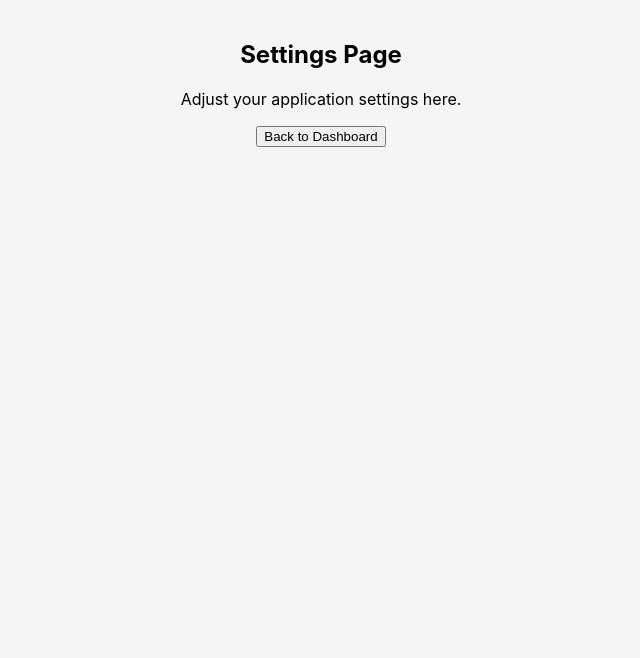
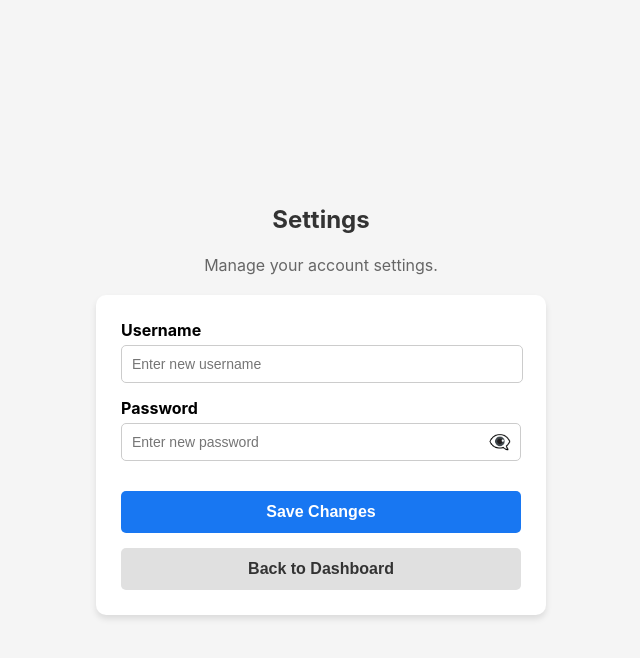
Before and after one commit to team-commitment-issues/team_commitment_issues-SOEN341_Project_W25, a React (Create React App) app in the folder ChatHavenApp/frontend/: page /settings in a window 1280 px wide. Shown: the top 658 px of the page, without its empty margins (319-959 px from the left). Built offline with nearby package versions, Linux system fonts and the light colour scheme.

Commit message:
settings page, allows user to change username and password

```diff
--- a/ChatHavenApp/frontend/src/Pages/Settings.tsx
+++ b/ChatHavenApp/frontend/src/Pages/Settings.tsx
@@ -1,14 +1,61 @@
-import React from "react";
+import React, { useState } from "react";
 import { useNavigate } from "react-router-dom";
+import "../Styles/Settings.css";
 
 const Settings: React.FC = () => {
   const navigate = useNavigate();
+  const [username, setUsername] = useState("");
+  const [password, setPassword] = useState("");
+  const [showPassword, setShowPassword] = useState(false);
+
+  const handleSave = () => {
+    alert("Settings saved successfully!");
+  };
 
   return (
-    <div style={{ padding: "20px", textAlign: "center" }}>
-      <h2>Settings Page</h2>
-      <p>Adjust your application settings here.</p>
-      <button onClick={() => navigate("/dashboard")}>Back to Dashboard</button>
+    <div className="settings-container">
+      <h2 className="settings-title">Settings</h2>
+      <p className="settings-subtitle">Manage your account settings.</p>
+
+      <div className="settings-card">
+        <div className="settings-input-group">
+          <label>Username</label>
+          <input
+            type="text"
+            className="settings-input"
+            placeholder="Enter new username"
+            value={username}
+            onChange={(e) => setUsername(e.target.value)}
+          />
+        </div>
+
+        <div className="settings-input-group">
+          <label>Password</label>
+          <div className="password-container">
+            <input
+              type={showPassword ? "text" : "password"}
+              className="settings-input password-input"
+              placeholder="Enter new password"
+              value={password}
+              onChange={(e) => setPassword(e.target.value)}
+            />
+            <span
+              className="password-toggle"
+              onClick={() => setShowPassword(!showPassword)}
+            >
+              {showPassword ? "👁️" : "👁️‍🗨️"}
+            </span>
+          </div>
+        </div>
+
+        <button className="settings-button save" onClick={handleSave}>
+          Save Changes
+        </button>
+
+        <button className="settings-button back" onClick={() => navigate("/dashboard")}>
+          Back to Dashboard
+        </button>
+      </div>
     </div>
   );
 };
--- /dev/null
+++ b/ChatHavenApp/frontend/src/Styles/Settings.css
@@ -0,0 +1,112 @@
+.settings-container {
+  display: flex;
+  flex-direction: column;
+  align-items: center;
+  justify-content: center;
+  height: 100vh;
+  background-color: #f5f5f5;
+  text-align: center;
+}
+
+.settings-title {
+  font-size: 24px;
+  font-weight: bold;
+  color: #333;
+  margin-bottom: 5px;
+}
+
+.settings-subtitle {
+  color: #666;
+  margin-bottom: 20px;
+  font-size: 16px;
+  max-width: 400px;
+}
+
+
+  .settings-card {
+    background: white;
+    padding: 25px;
+    border-radius: 10px;
+    box-shadow: 0px 4px 6px rgba(0, 0, 0, 0.1);
+    width: 400px;
+    text-align: center;
+  }
+
+
+  .settings-input-group {
+    display: flex;
+    flex-direction: column;
+    text-align: left;
+    margin-bottom: 15px;
+  }
+
+
+  .settings-input-group label {
+    font-weight: bold;
+    margin-bottom: 5px;
+  }
+
+
+  .settings-input {
+    padding: 10px;
+    border: 1px solid #ccc;
+    border-radius: 5px;
+    font-size: 14px;
+    width: calc(100% - 20px);
+    margin: auto;
+    display: block;
+  }
+
+.password-container {
+  position: relative;
+  display: flex;
+  align-items: center;
+}
+
+.password-input {
+  width: 100%;
+  padding-right: 40px;
+}
+
+.password-toggle {
+  position: absolute;
+  right: 10px;
+  cursor: pointer;
+  font-size: 18px;
+  color: #666;
+}
+
+.password-toggle:hover {
+  color: #333;
+}
+
+
+
+  .settings-button {
+    width: 100%;
+    padding: 12px;
+    font-size: 16px;
+    font-weight: bold;
+    border: none;
+    border-radius: 5px;
+    cursor: pointer;
+    margin-top: 15px;
+  }
+
+  .settings-button.save {
+    background-color: #1877F2;
+    color: white;
+  }
+
+  .settings-button.save:hover {
+    background-color: #166FE5;
+  }
+
+  .settings-button.back {
+    background-color: #e0e0e0;
+    color: #333;
+  }
+
+  .settings-button.back:hover {
+    background-color: #d6d6d6;
+  }
```
